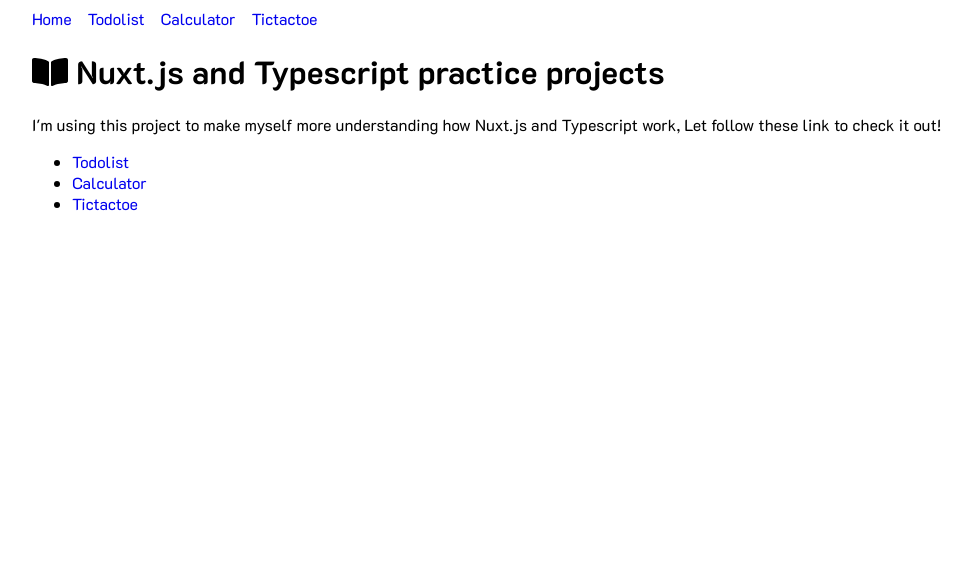
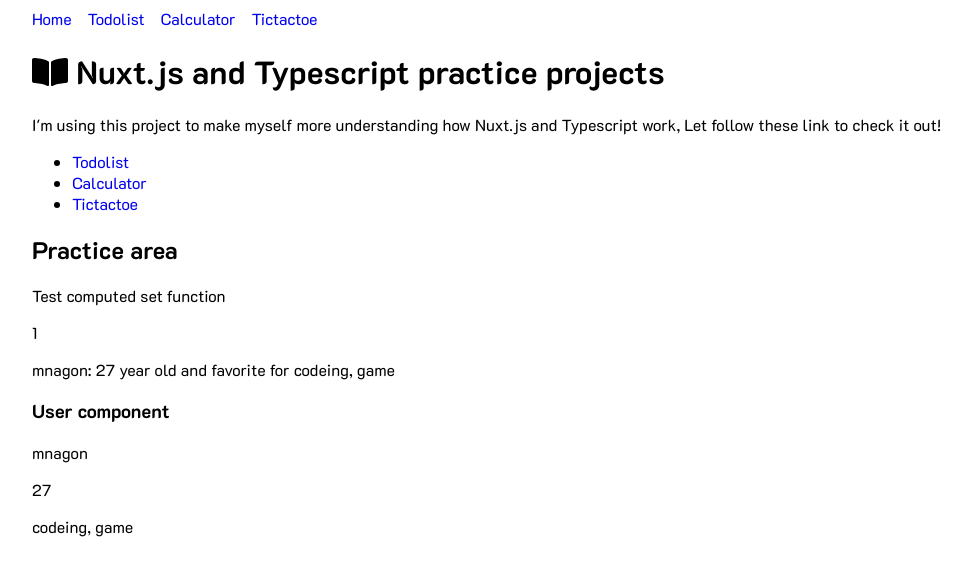
Before and after one commit to mnagon/nuxt-typescript, a Nuxt app: page / in a window 1280 px wide. Shown: the top 576 px of the page, without its empty margins (128-1100 px from the left). Built offline with nearby package versions, Linux system fonts and the light colour scheme.

Commit message:
inderstood how typescript work on vue component

```diff
--- /dev/null
+++ b/components/TypescriptProps.vue
@@ -0,0 +1,37 @@
+<template>
+  <div>
+    <h3>User component</h3>
+    <p>{{ user.name }}</p>
+    <p>{{ user.age }}</p>
+    <p>{{ favorite }}</p>
+  </div>
+</template>
+
+<script lang="ts">
+import Vue, { PropType } from 'vue'
+
+interface User {
+  name: string
+  age: number
+  favorite: string[]
+}
+
+export default Vue.extend({
+  name: 'TypescriptProps',
+
+  props: {
+    user: {
+      type: Object as PropType<User>,
+      required: true,
+    },
+  },
+
+  computed: {
+    favorite(): string {
+      return this.user.favorite.join(', ')
+    },
+  },
+})
+</script>
+
+<style></style>
--- a/pages/index.vue
+++ b/pages/index.vue
@@ -18,13 +18,91 @@
         <nuxt-link to="/tictactoe"> Tictactoe</nuxt-link>
       </li>
     </ul>
+    <div>
+      <h2>Practice area</h2>
+      <p>
+        {{ title }}
+      </p>
+      <p>
+        {{ num }}
+      </p>
+      <p>
+        {{ userInfo }}
+      </p>
+      <TypescriptProp :user="user" />
+    </div>
   </div>
 </template>
 
 <script lang="ts">
 import Vue from 'vue'
+import TypescriptProp from '~/components/TypescriptProps.vue'
 
-export default Vue.extend({})
+interface User {
+  name: string
+  age: number
+  favorite: string[]
+}
+
+interface State {
+  title: string
+  num: number
+  user: User
+}
+
+export default Vue.extend({
+  components: {
+    TypescriptProp,
+  },
+  data(): State {
+    return {
+      title: 'Here is how we set the type for vue state',
+      num: 0,
+      user: {
+        name: 'mnagon',
+        age: 27,
+        favorite: ['codeing', 'game'],
+      },
+    }
+  },
+
+  computed: {
+    userInfo(): string {
+      const favorite: string = this.user.favorite.join(', ')
+      return (
+        this.user.name +
+        ': ' +
+        this.user.age +
+        ' year old and favorite for ' +
+        favorite
+      )
+    },
+    computedTitle: {
+      get(): string {
+        return this.title + 'eiei'
+      },
+      set(val: string): void {
+        this.title = val
+      },
+    },
+  },
+
+  watch: {
+    title(): void {
+      this.num += 1
+    },
+  },
+
+  mounted() {
+    this.getAndSetComputedTitle()
+  },
+
+  methods: {
+    getAndSetComputedTitle(): void {
+      this.computedTitle = 'Test computed set function'
+    },
+  },
+})
 </script>
 
 <style scoped>
```
Also changed, not shown: store/store.js (added), 1 other file (tests, documents, lock files or other folders).
